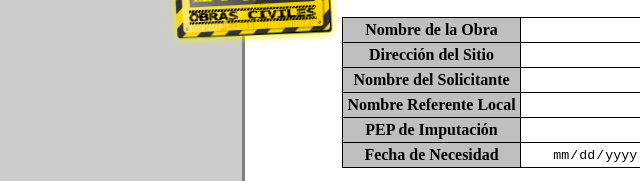
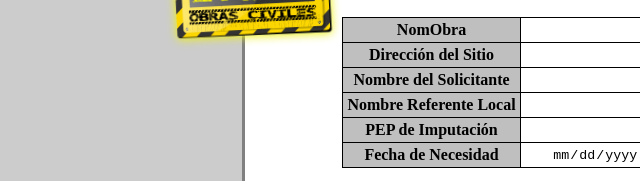
Before and after one commit to Diegoagodoy/Prueba, a plain HTML site: page index.html in a window 1280 px wide. Shown: the part 208-389 px from the top of the page, 14-654 px from the left. Drawn offline with Linux system fonts and the light colour scheme.

Commit message:
Update index.html

```diff
--- a/index.html
+++ b/index.html
@@ -42,7 +42,7 @@
              <section class="inicio" id="inicio">
                  <table>
                      <tr id="grupo__nombreObra">
-                         <th class="filaNombreObra"><a href="#" name="popupNomObra" class="btn-cerrar-popup" >Nombre de la Obra</a></th>
+                         <th class="filaNombreObra"><a href="#" name="popupNomObra" class="btn-cerrar-popup" >NomObra</a></th>
                          <td class="nombre_obra" colspan="6"><input id="inputNombreObra" class="inpname" type="text" name="nombreObra" maxlength="52"></td>
                          <td class="formulario__input-error" ><i class="fa"></i></td>
                      </tr>
```
